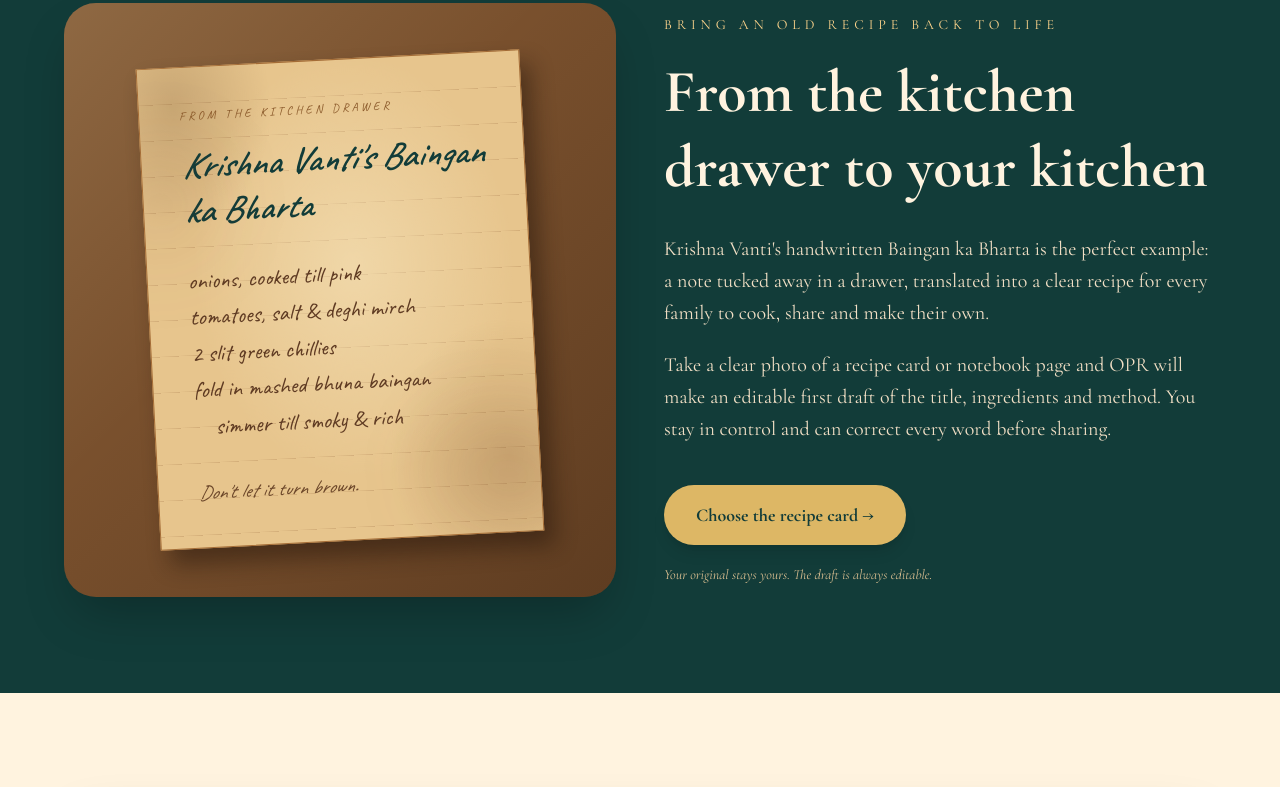
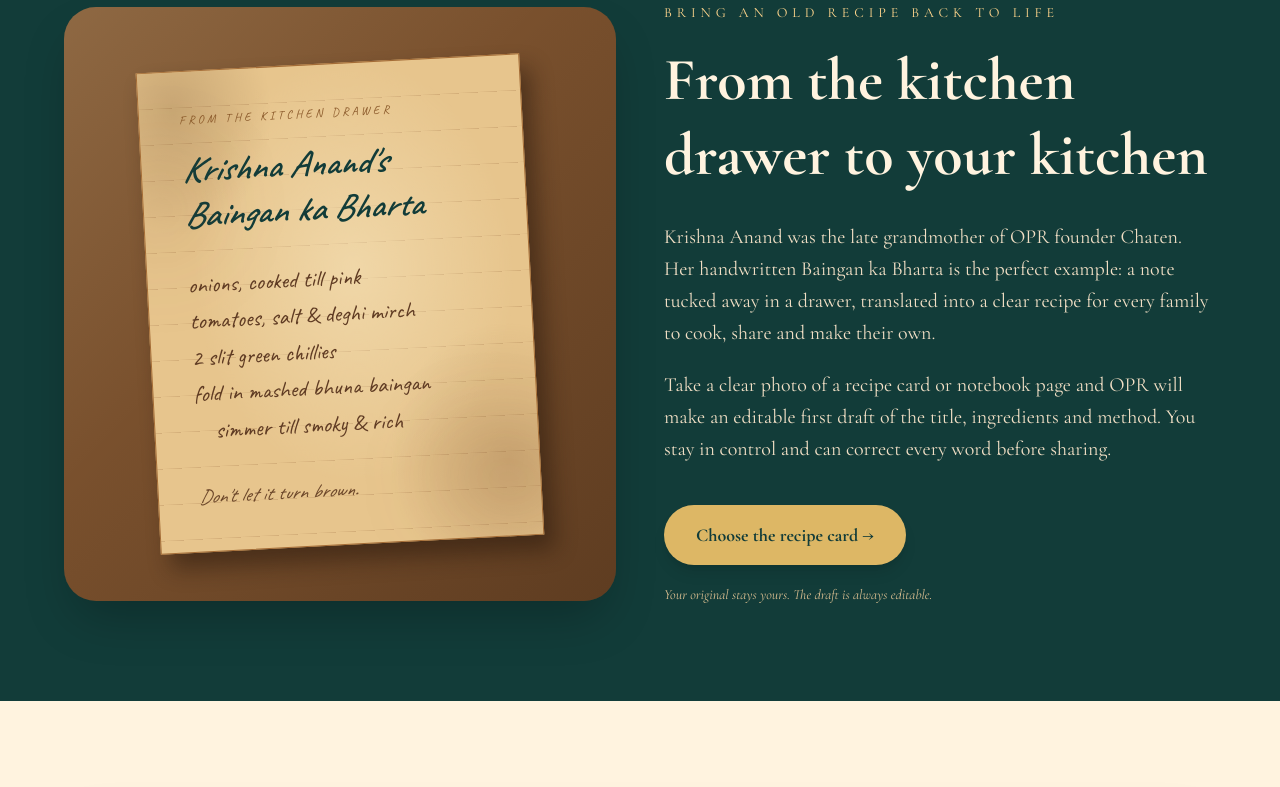
Before and after one commit to OPRUK/opr-platform, a Next.js app: page / in a window 1280 px wide. Shown: the part 2200-2987 px from the top of the page. Built offline with nearby package versions, Linux system fonts and the light colour scheme; no server answers; the database is empty; grey boxes are pictures that could not be loaded.

Commit message:
Rename Krishna Anand recipe

```diff
--- a/app/components/HeroCarousel.tsx
+++ b/app/components/HeroCarousel.tsx
@@ -26,8 +26,8 @@ const slides = [
   },
   {
     image: "/images/recipes/krishna-vantis-baingan-ka-bharta-wide.png",
-    alt: "Krishna Vanti's Baingan Ka Bharta",
-    label: "Krishna Vanti's Baingan Ka Bharta · From the family kitchen",
+    alt: "Krishna Anand's Baingan Ka Bharta",
+    label: "Krishna Anand's Baingan Ka Bharta · From the family kitchen",
   },
   {
     image: "/images/recipes/sudeshs-bhindi-wide.png",
--- a/app/films/page.tsx
+++ b/app/films/page.tsx
@@ -20,12 +20,12 @@ const films = [
     poster: "/images/recipes/nana-serbs-rice-pudding-wide.png",
   },
   {
-    title: "Krishna Vanti’s Baingan Ka Bharta",
+    title: "Krishna Anand’s Baingan Ka Bharta",
     label: "A recipe from the kitchen drawer",
     synopsis:
-      "A grandmother cooks baingan ka bharta with her family beside her: roasted aubergine, gently softened onions, tomatoes and chillies becoming a dish that has travelled through generations.",
+      "Krishna Anand, the late grandmother of OPR founder Chaten, cooks baingan ka bharta with her family beside her: roasted aubergine, gently softened onions, tomatoes and chillies becoming a dish that has travelled through generations.",
     relevance:
-      "This is OPR at its most personal. A recipe once held in a drawer can be carefully translated, shared with the world and made part of another family’s table.",
+      "This is OPR at its most personal: Chaten’s late grandmother’s recipe, once held in a drawer, can be carefully translated, shared with the world and made part of another family’s table.",
     source: "/videos/opr-krishna-vanti-film.mp4",
     poster: "/images/opr-krishna-vanti-film-poster.jpg",
   },
--- a/app/page.tsx
+++ b/app/page.tsx
@@ -208,7 +208,7 @@ export default async function Home() {
               <div className="pointer-events-none absolute -left-10 top-20 h-28 w-28 rounded-full bg-[#6A4022]/10 blur-2xl" />
               <div className="pointer-events-none absolute -right-10 bottom-2 h-24 w-36 rotate-12 rounded-full bg-[#704323]/15 blur-2xl" />
               <p className="text-xs uppercase tracking-[0.28em] text-[#8B5A2B]">From the kitchen drawer</p>
-              <p className="mt-5 text-3xl font-semibold italic leading-tight text-[#123C39] md:text-4xl">Krishna Vanti&apos;s Baingan ka Bharta</p>
+              <p className="mt-5 text-3xl font-semibold italic leading-tight text-[#123C39] md:text-4xl">Krishna Anand&apos;s Baingan ka Bharta</p>
               <div className="mt-8 space-y-1 text-[1.25rem] leading-[1.4] text-[#5F3B23] md:text-[1.45rem]">
                 <p>onions, cooked till pink</p>
                 <p>tomatoes, salt &amp; deghi mirch</p>
@@ -228,9 +228,10 @@ export default async function Home() {
               From the kitchen drawer to your kitchen
             </h2>
             <p className="mt-7 max-w-xl text-lg leading-8 text-[#F1DFC5] md:text-xl">
-              Krishna Vanti&apos;s handwritten Baingan ka Bharta is the perfect
-              example: a note tucked away in a drawer, translated into a clear
-              recipe for every family to cook, share and make their own.
+              Krishna Anand was the late grandmother of OPR founder Chaten.
+              Her handwritten Baingan ka Bharta is the perfect example: a note
+              tucked away in a drawer, translated into a clear recipe for every
+              family to cook, share and make their own.
             </p>
             <p className="mt-5 max-w-xl text-lg leading-8 text-[#F1DFC5] md:text-xl">
               Take a clear photo of a recipe card or notebook page and OPR will
--- a/lib/recipes.ts
+++ b/lib/recipes.ts
@@ -149,11 +149,11 @@ export const featuredRecipes: FeaturedRecipe[] = [
     ],
   },
   {
-    slug: "krishna-vantis-baingan-ka-bharta",
-    title: "Krishna Vanti's Baingan Ka Bharta",
+    slug: "krishna-anands-baingan-ka-bharta",
+    title: "Krishna Anand's Baingan Ka Bharta",
     place: "From the family kitchen",
     story:
-      "Once kept in a kitchen drawer, Krishna Vanti's baingan ka bharta has been carefully translated so everyone can make it their own. Smoky roasted aubergine, softly pink onions, tomatoes and fresh green chillies make a dish that carries a family story to every new table.",
+      "Once kept in a kitchen drawer, Krishna Anand's baingan ka bharta has been carefully translated so everyone can make it their own. Krishna was the late grandmother of OPR founder Chaten, and this smoky aubergine dish — with softly pink onions, tomatoes and fresh green chillies — carries her family story to every new table.",
     ingredients: [
       "1 large aubergine (eggplant)",
       "Oil or ghee",
@@ -182,7 +182,7 @@ export const featuredRecipes: FeaturedRecipe[] = [
       },
       {
         title: "Keep the onions pink",
-        text: "This is the key instruction from Krishna Vanti's recipe. Let the onions soften, but do not allow them to brown — it keeps the finished bharta sweet, fresh and light.",
+        text: "This is the key instruction from Krishna Anand's recipe. Let the onions soften, but do not allow them to brown — it keeps the finished bharta sweet, fresh and light.",
       },
     ],
   },
--- a/next.config.ts
+++ b/next.config.ts
@@ -13,6 +13,11 @@ const nextConfig: NextConfig = {
         destination: "/family-cookbook/nana-serbs-sunday-rice-pudding",
         permanent: true,
       },
+      {
+        source: "/family-cookbook/krishna-vantis-baingan-ka-bharta",
+        destination: "/family-cookbook/krishna-anands-baingan-ka-bharta",
+        permanent: true,
+      },
     ];
   },
 };
```
